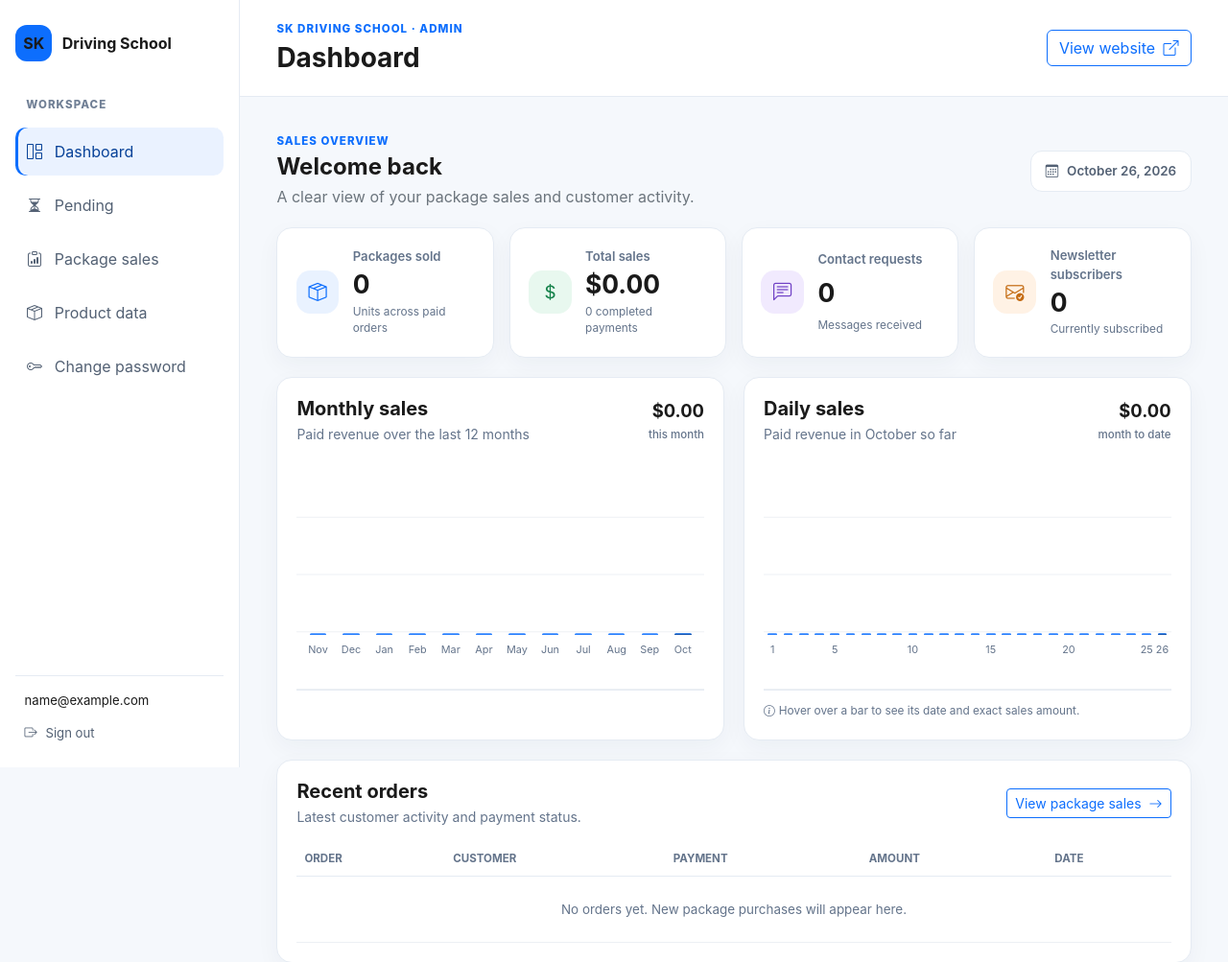
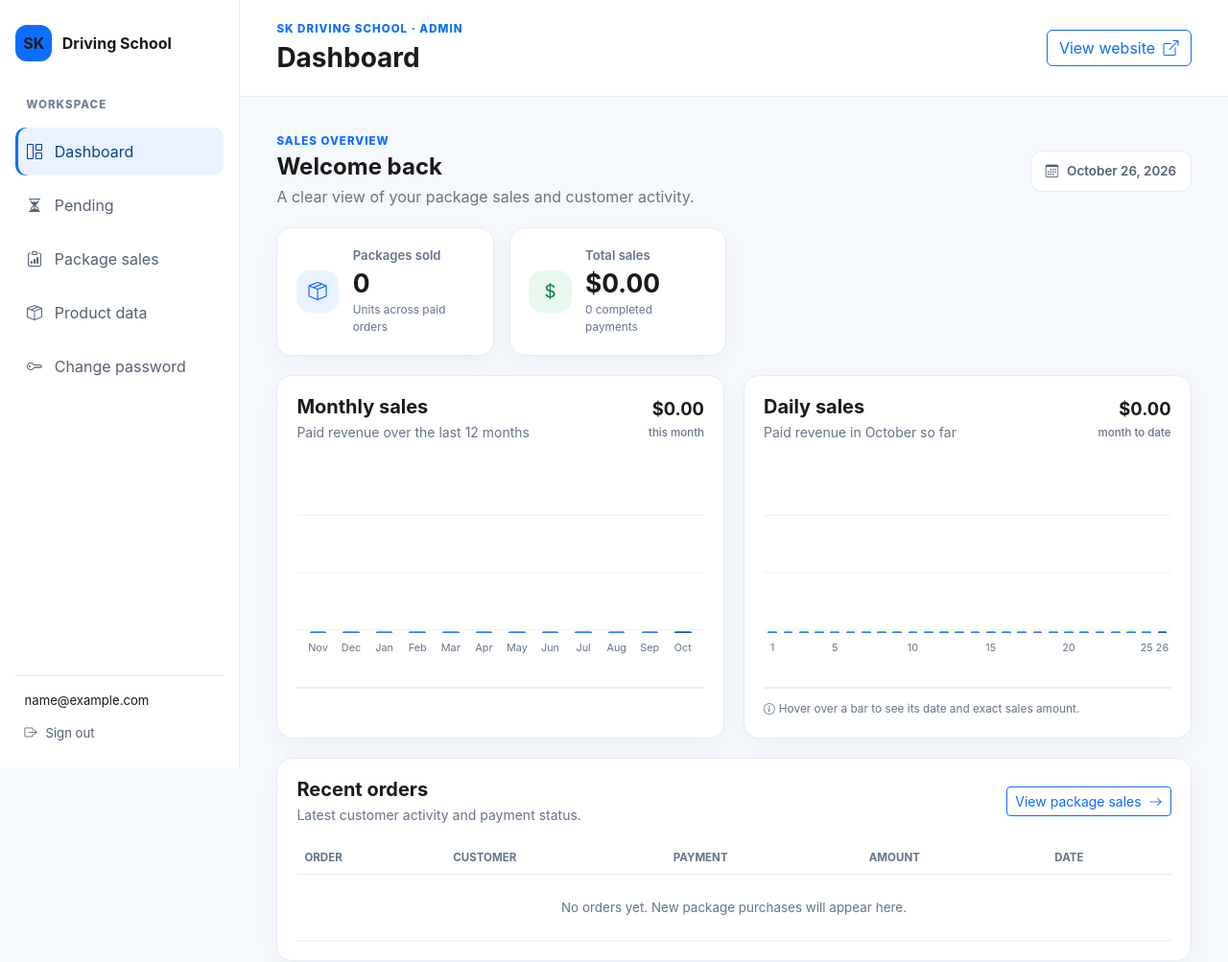
Before and after one commit to Tanvir-Ahmed-Apu/sk-driving-school, a PHP site: page /admin/index.php in a window 1280 px wide. Shown: the top 1003 px of the page at 96% size. Run offline with PHP 8.4, Linux system fonts and the light colour scheme; the visitor is signed in with stand-in values (Sample User, id 1); data that the repository does not hold is empty.

Commit message:
remove contact and newsletter card

```diff
--- a/admin/index.php
+++ b/admin/index.php
@@ -164,18 +164,6 @@ require __DIR__ . '/_header.php';
         <strong>$<?= number_format(((int) ($totals['total_sales_cents'] ?? 0)) / 100, 2) ?></strong>
         <small><?= number_format((int) ($totals['paid_orders'] ?? 0)) ?> completed payments</small>
     </article>
-    <article class="admin-stat-card">
-        <span class="admin-stat-icon icon-purple"><i class="bi bi-chat-left-text"></i></span>
-        <span class="admin-stat-label">Contact requests</span>
-        <strong><?= number_format($contactCount) ?></strong>
-        <small>Messages received</small>
-    </article>
-    <article class="admin-stat-card">
-        <span class="admin-stat-icon icon-orange"><i class="bi bi-envelope-check"></i></span>
-        <span class="admin-stat-label">Newsletter subscribers</span>
-        <strong><?= number_format($newsletterCount) ?></strong>
-        <small>Currently subscribed</small>
-    </article>
 </section>
 
 <section class="admin-chart-grid" aria-label="Sales charts">
```
